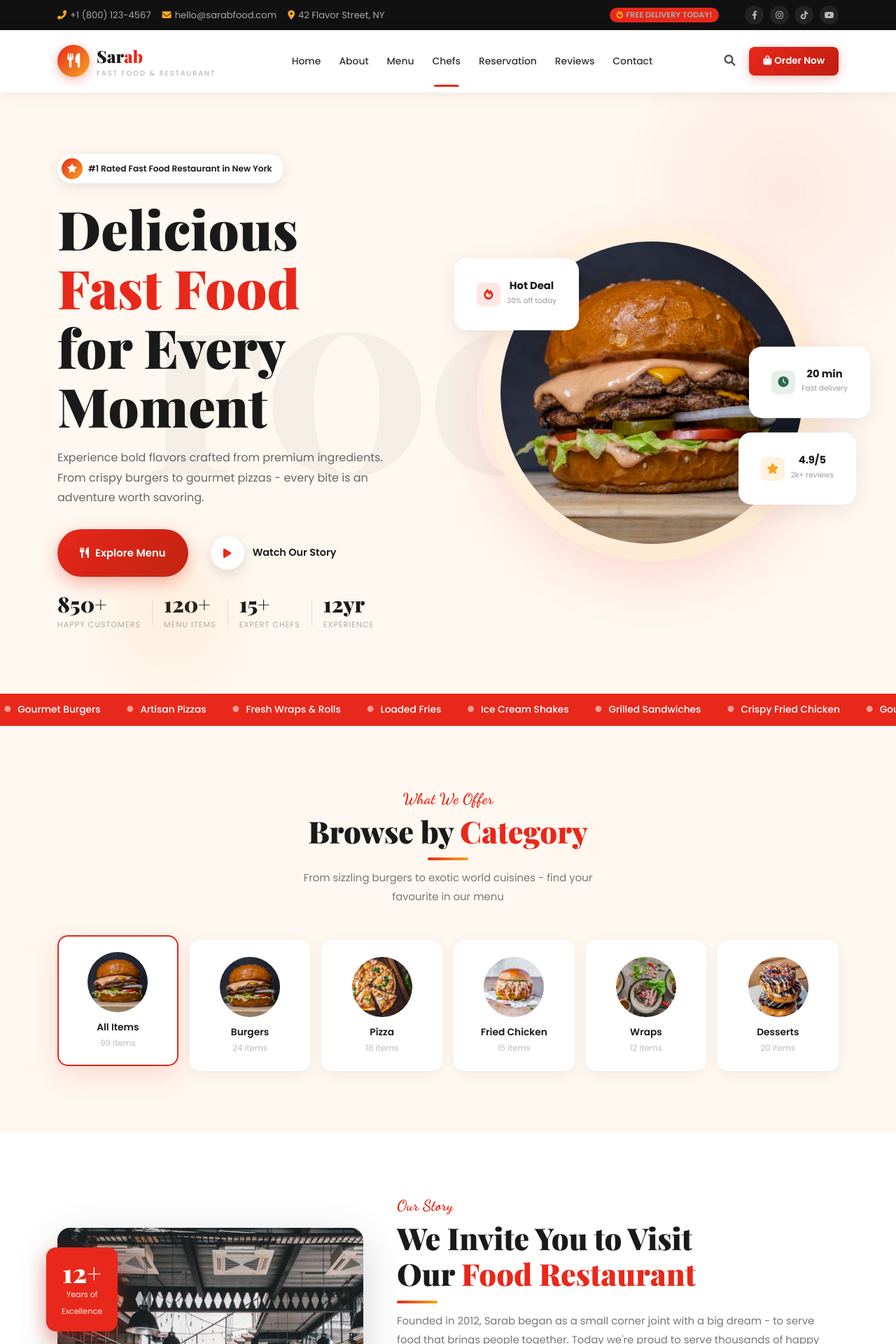
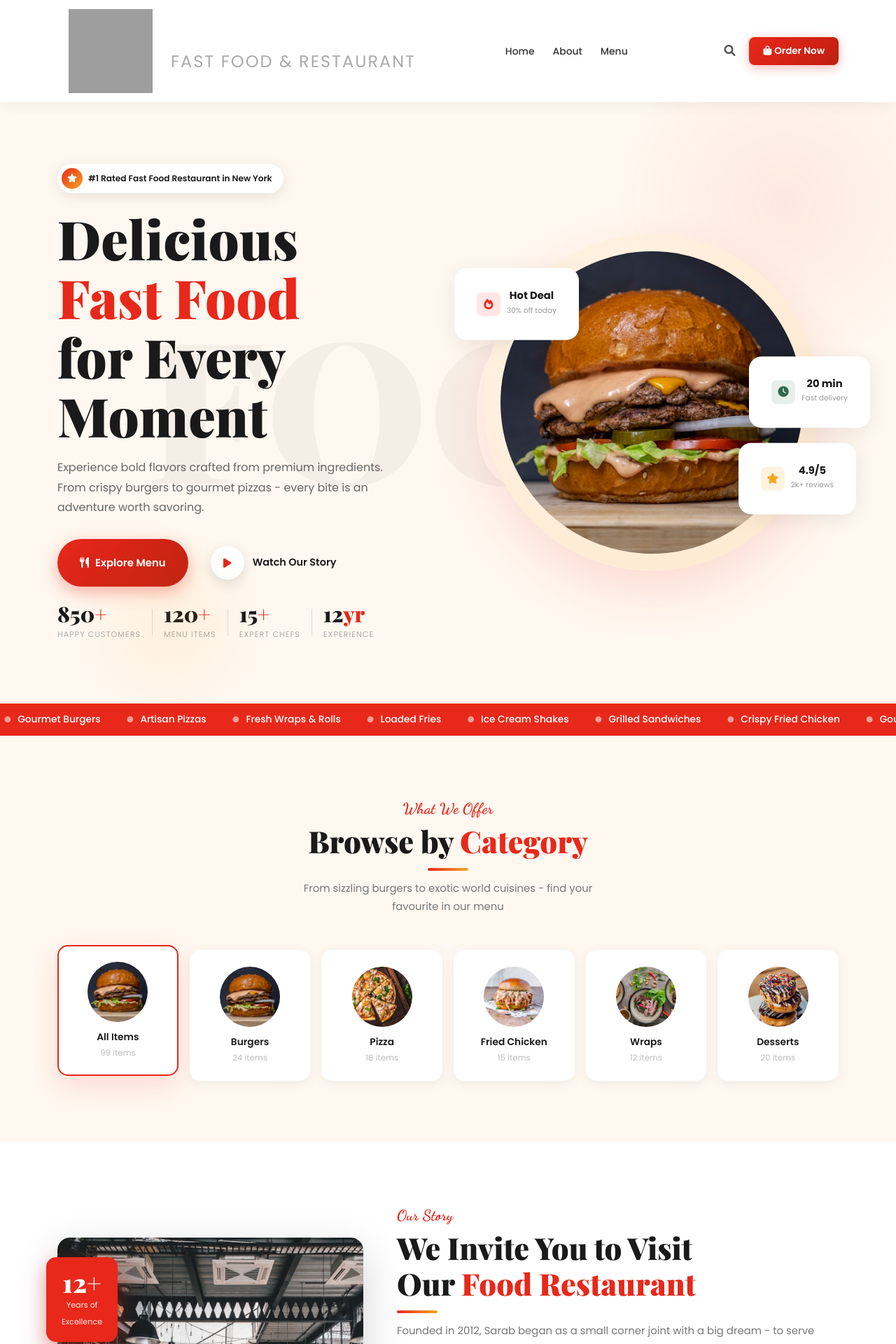
Before and after one commit to syiraazhari/db_group5_2026, a PHP site: page / in a window 1280 px wide. Shown: the top 1920 px of the page at 70% size. Run offline with PHP 8.4, Linux system fonts and the light colour scheme; grey boxes are pictures that could not be loaded.

Commit message:
update navagation bar
-put logo
-remove not important section

```diff
--- a/WEBSITE TEMPLATE/sarab/css/style.css
+++ b/WEBSITE TEMPLATE/sarab/css/style.css
@@ -126,7 +126,7 @@ img {
   color: var(--primary);
 }
 .bsub {
-  font-size: 0.62rem;
+  font-size: 1.50rem;
   text-transform: uppercase;
   letter-spacing: 2px;
   color: #aaa;
--- a/WEBSITE TEMPLATE/sarab/index.html
+++ b/WEBSITE TEMPLATE/sarab/index.html
@@ -26,54 +26,30 @@
    </head>
    <body>
       <!-- ============================================================
-         TOP BAR
-         ============================================================ -->
-      <div id="topbar">
-         <div class="container">
-            <div class="d-flex justify-content-between align-items-center flex-wrap gap-2">
-               <div class="top-contact d-flex flex-wrap">
-                  <span><i class="fas fa-phone-alt"></i>+1 (800) 123-4567</span>
-                  <span><i class="fas fa-envelope"></i>hello@sarabfood.com</span>
-                  <span><i class="fas fa-map-marker-alt"></i>42 Flavor Street, NY</span>
-               </div>
-               <div class="d-flex align-items-center gap-3">
-                  <span class="ttag"><i class="fas fa-fire me-1"></i>Free Delivery Today!</span>
-                  <div class="tsoc">
-                     <a href="#"><i class="fab fa-facebook-f"></i></a>
-                     <a href="#"><i class="fab fa-instagram"></i></a>
-                     <a href="#"><i class="fab fa-tiktok"></i></a>
-                     <a href="#"><i class="fab fa-youtube"></i></a>
-                  </div>
-               </div>
-            </div>
-         </div>
-      </div>
-      <!-- ============================================================
          NAVBAR
          ============================================================ -->
       <nav class="navbar navbar-expand-lg" id="nav">
          <div class="container">
             <a class="navbar-brand" href="#">
                <div class="blogo">
-                  <div class="bico"><i class="fas fa-utensils"></i></div>
+                  <div class="logo">
+    <img src="logo.png" alt="NFC Logo"style="width:120px;height:120px;">
+</div>
                   <div>
-                     <div class="bname">Sar<span>ab</span></div>
+				  <a class="navbar-brand" href="#">
+</a>
                      <div class="bsub">Fast Food & Restaurant</div>
                   </div>
                </div>
             </a>
             <button class="navbar-toggler border-0" type="button" data-bs-toggle="collapse" data-bs-target="#navmenu">
-            <i class="fas fa-bars" style="color:var(--primary);font-size:1.35rem;"></i>
+            <i class="fas fa-bars" style="color:var(--primary);font-size:1.50rem;"></i>
             </button>
             <div class="collapse navbar-collapse" id="navmenu">
                <ul class="navbar-nav mx-auto">
                   <li class="nav-item"><a class="nav-link active" href="#hero">Home</a></li>
                   <li class="nav-item"><a class="nav-link" href="#about">About</a></li>
                   <li class="nav-item"><a class="nav-link" href="#menu">Menu</a></li>
-                  <li class="nav-item"><a class="nav-link" href="#chefs">Chefs</a></li>
-                  <li class="nav-item"><a class="nav-link" href="#reservation">Reservation</a></li>
-                  <li class="nav-item"><a class="nav-link" href="#testimonials">Reviews</a></li>
-                  <li class="nav-item"><a class="nav-link" href="#contact-section">Contact</a></li>
                </ul>
                <div class="d-flex align-items-center gap-1">
                   <!-- FIX 1: Search button -->
@@ -714,73 +690,6 @@
          </div>
       </section>
 
-
-      <!-- CHEFS -->
-      <section id="chefs">
-         <div class="container">
-            <div class="text-center mb-5" data-aos="fade-up">
-               <span class="slbl">The Culinary Team</span>
-               <h2 class="stitle">Meet Our Expert <span>Chefs</span></h2>
-               <div class="sline"></div>
-            </div>
-            <div class="row g-4">
-               <div class="col-sm-6 col-lg-3" data-aos="fade-up" data-aos-delay="0">
-                  <div class="chcard">
-                     <div class="chimg">
-                        <img src="img/chefs/1.jpg" alt=""/>
-                        <div class="chsoc"><a href="#"><i class="fab fa-instagram"></i></a><a href="#"><i class="fab fa-facebook-f"></i></a><a href="#"><i class="fab fa-twitter"></i></a></div>
-                     </div>
-                     <div class="chbody">
-                        <div class="chnm">Alice Mortal</div>
-                        <div class="chrole">Head Chef</div>
-                        <div class="chexp">12 years experience</div>
-                     </div>
-                  </div>
-               </div>
-               <div class="col-sm-6 col-lg-3" data-aos="fade-up" data-aos-delay="80">
-                  <div class="chcard">
-                     <div class="chimg">
-                        <img src="img/chefs/2.jpg" alt=""/>
-                        <div class="chsoc"><a href="#"><i class="fab fa-instagram"></i></a><a href="#"><i class="fab fa-facebook-f"></i></a><a href="#"><i class="fab fa-twitter"></i></a></div>
-                     </div>
-                     <div class="chbody">
-                        <div class="chnm">Michael Corn</div>
-                        <div class="chrole">Grill Master</div>
-                        <div class="chexp">8 years experience</div>
-                     </div>
-                  </div>
-               </div>
-               <div class="col-sm-6 col-lg-3" data-aos="fade-up" data-aos-delay="160">
-                  <div class="chcard">
-                     <div class="chimg">
-                        <img src="img/chefs/3.jpg" alt=""/>
-                        <div class="chsoc"><a href="#"><i class="fab fa-instagram"></i></a><a href="#"><i class="fab fa-facebook-f"></i></a><a href="#"><i class="fab fa-twitter"></i></a></div>
-                     </div>
-                     <div class="chbody">
-                        <div class="chnm">Faz Chowdel</div>
-                        <div class="chrole">Pastry Chef</div>
-                        <div class="chexp">10 years experience</div>
-                     </div>
-                  </div>
-               </div>
-               <div class="col-sm-6 col-lg-3" data-aos="fade-up" data-aos-delay="240">
-                  <div class="chcard">
-                     <div class="chimg">
-                        <img src="img/chefs/4.jpg" alt=""/>
-                        <div class="chsoc"><a href="#"><i class="fab fa-instagram"></i></a><a href="#"><i class="fab fa-facebook-f"></i></a><a href="#"><i class="fab fa-twitter"></i></a></div>
-                     </div>
-                     <div class="chbody">
-                        <div class="chnm">William Latnum</div>
-                        <div class="chrole">Pizza Artisan</div>
-                        <div class="chexp">9 years experience</div>
-                     </div>
-                  </div>
-               </div>
-            </div>
-         </div>
-      </section>
-
-
       <!-- HOURS -->
       <section id="hours">
          <div class="hrsbg"></div>
@@ -919,87 +828,6 @@
                   </div>
                </div>
                <div class="swiper-pagination mt-4" style="position:static;"></div>
-            </div>
-         </div>
-      </section>
-
-      <!-- RESERVATION FORM -->
-      <section id="reservation">
-         <div class="container">
-            <div class="text-center mb-5" data-aos="fade-up">
-               <span class="slbl">Book a Table</span>
-               <h2 class="stitle">Make a <span>Reservation</span></h2>
-               <div class="sline"></div>
-               <p class="sdesc mx-auto" style="max-width:480px;">Reserve your table for a memorable dining experience. We recommend booking 24 hours in advance for weekend evenings.</p>
-            </div>
-            <div class="row g-4 align-items-start">
-               <div class="col-lg-4" data-aos="fade-right">
-                  <div style="background:var(--dark);border-radius:18px;padding:36px;">
-                     <h4 style="color:#fff;font-size:1.3rem;margin-bottom:8px;">Contact Info</h4>
-                     <p style="color:rgba(255,255,255,.55);font-size:.85rem;margin-bottom:26px;">We're happy to help you plan the perfect dining experience.</p>
-                     <div class="d-flex flex-column gap-3">
-                        <div class="d-flex align-items-center gap-3">
-                           <div style="width:46px;height:46px;border-radius:11px;background:rgba(232,40,26,.2);display:flex;align-items:center;justify-content:center;color:var(--primary);font-size:1.1rem;flex-shrink:0;"><i class="fas fa-clock"></i></div>
-                           <div><strong style="display:block;color:#ccc;font-size:.78rem;text-transform:uppercase;letter-spacing:.8px;">Opening Hours</strong><span style="color:#fff;font-size:.87rem;">Wed - Sun, 9 AM - 11 PM</span></div>
-                        </div>
-                        <div class="d-flex align-items-center gap-3">
-                           <div style="width:46px;height:46px;border-radius:11px;background:rgba(232,40,26,.2);display:flex;align-items:center;justify-content:center;color:var(--primary);font-size:1.1rem;flex-shrink:0;"><i class="fas fa-phone-alt"></i></div>
-                           <div><strong style="display:block;color:#ccc;font-size:.78rem;text-transform:uppercase;letter-spacing:.8px;">Call for Booking</strong><span style="color:#fff;font-size:.87rem;">+1 (800) 123-4567</span></div>
-                        </div>
-                        <div class="d-flex align-items-center gap-3">
-                           <div style="width:46px;height:46px;border-radius:11px;background:rgba(232,40,26,.2);display:flex;align-items:center;justify-content:center;color:var(--primary);font-size:1.1rem;flex-shrink:0;"><i class="fas fa-users"></i></div>
-                           <div><strong style="display:block;color:#ccc;font-size:.78rem;text-transform:uppercase;letter-spacing:.8px;">Group Dining</strong><span style="color:#fff;font-size:.87rem;">Special menus for 10+ guests</span></div>
-                        </div>
-                        <div class="d-flex align-items-center gap-3">
-                           <div style="width:46px;height:46px;border-radius:11px;background:rgba(232,40,26,.2);display:flex;align-items:center;justify-content:center;color:var(--primary);font-size:1.1rem;flex-shrink:0;"><i class="fas fa-map-marker-alt"></i></div>
-                           <div><strong style="display:block;color:#ccc;font-size:.78rem;text-transform:uppercase;letter-spacing:.8px;">Location</strong><span style="color:#fff;font-size:.87rem;">42 Flavor Street, NY</span></div>
-                        </div>
-                     </div>
-                  </div>
-               </div>
-               <div class="col-lg-8" data-aos="fade-left">
-                  <div class="fcard">
-                     <div class="row g-3">
-                        <div class="col-sm-6"><label class="flbl">Full Name *</label><input type="text" class="fctrl" placeholder="John Doe"/></div>
-                        <div class="col-sm-6"><label class="flbl">Phone Number *</label><input type="tel" class="fctrl" placeholder="+1 (800) 000-0000"/></div>
-                        <div class="col-sm-6"><label class="flbl">Email Address *</label><input type="email" class="fctrl" placeholder="you@email.com"/></div>
-                        <div class="col-sm-6">
-                           <label class="flbl">Number of Guests *</label>
-                           <select class="fctrl">
-                              <option>1 Person</option>
-                              <option>2 People</option>
-                              <option>3 - 4 People</option>
-                              <option>5 - 6 People</option>
-                              <option>7 -10 People</option>
-                              <option>10+ People</option>
-                           </select>
-                        </div>
-                        <div class="col-sm-6"><label class="flbl">Date *</label><input type="date" class="fctrl"/></div>
-                        <div class="col-sm-6">
-                           <label class="flbl">Time *</label>
-                           <select class="fctrl">
-                              <option>09:00 AM</option>
-                              <option>10:00 AM</option>
-                              <option>11:00 AM</option>
-                              <option>12:00 PM</option>
-                              <option>01:00 PM</option>
-                              <option>02:00 PM</option>
-                              <option>06:00 PM</option>
-                              <option>07:00 PM</option>
-                              <option>08:00 PM</option>
-                              <option>09:00 PM</option>
-                              <option>10:00 PM</option>
-                           </select>
-                        </div>
-                        <div class="col-12"><label class="flbl">Special Requests</label><textarea class="fctrl" rows="3" placeholder="Allergies, dietary needs, special occasions..."></textarea></div>
-                        <div class="col-12"><button class="btn-red w-100 justify-content-center" id="resBtn"><i class="fas fa-calendar-check"></i>Confirm Reservation</button></div>
-                     </div>
-                     <div class="sucmsg" id="resOk">
-                        <i class="fas fa-check-circle"></i>
-                        <p>Table reserved! We'll confirm via email shortly.</p>
-                     </div>
-                  </div>
-               </div>
             </div>
          </div>
       </section>
```
